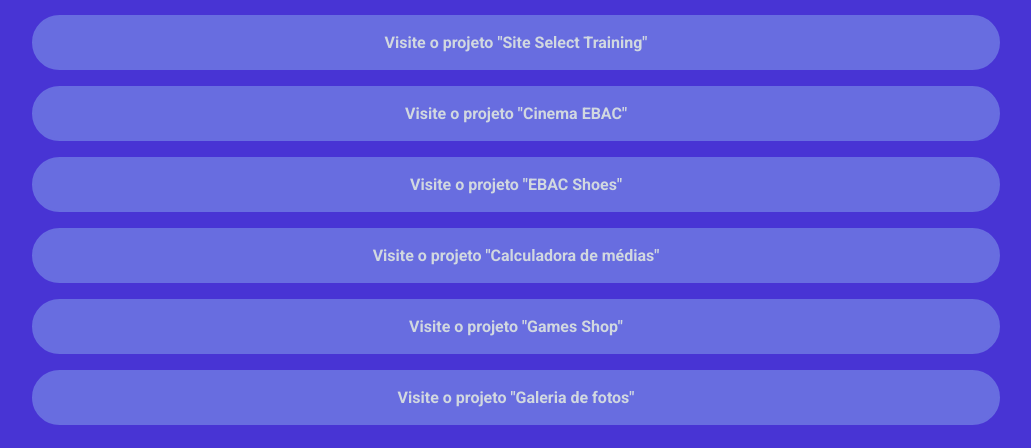
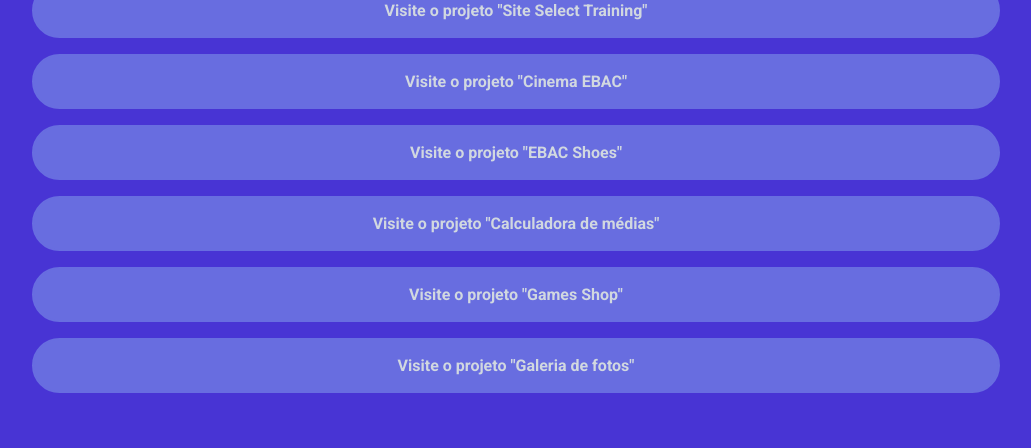
Before and after one commit to Emellyk/Emelly-Kelm-pagina, a website: page index.html in a window 1280 px wide. Shown: the part 352-800 px from the top of the page, without its empty margins (124-1155 px from the left). Drawn offline with Linux system fonts and the light colour scheme.

Commit message:
commit correcao

```diff
--- a/index.html
+++ b/index.html
@@ -3,7 +3,7 @@
 <head>
     <meta charset="UTF-8">
     <meta http-equiv="X-UA-Compatible" content="IE=edge">
-    <meta name="viewport" content="width=device-width, initial-scale=0.75">
+    <meta name="viewport" content="width=device-width, initial-scale=0.1">
     <title>Emelly Kelm</title>
     <link rel="stylesheet" href="build/styles/main.css">
     <link rel="preconnect" href="https://fonts.googleapis.com">
--- a/src/styles/main.less
+++ b/src/styles/main.less
@@ -27,7 +27,7 @@
     max-width: 968px;
     width: 100%;
     margin: 0 auto;
-    height: 100vh;
+    height: 100%;
     display: flex;
     flex-direction: column;
     justify-content: center;
```
Also changed, not shown: build/styles/main.css.
